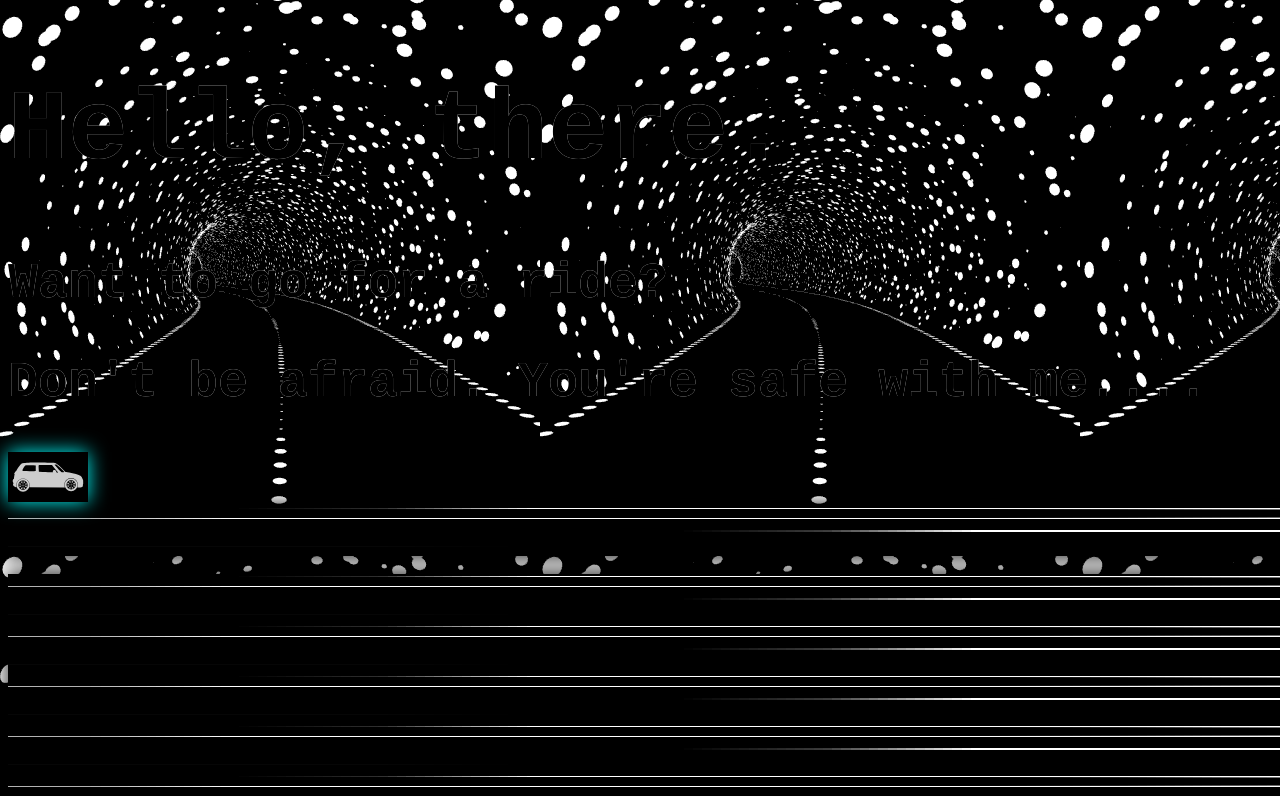
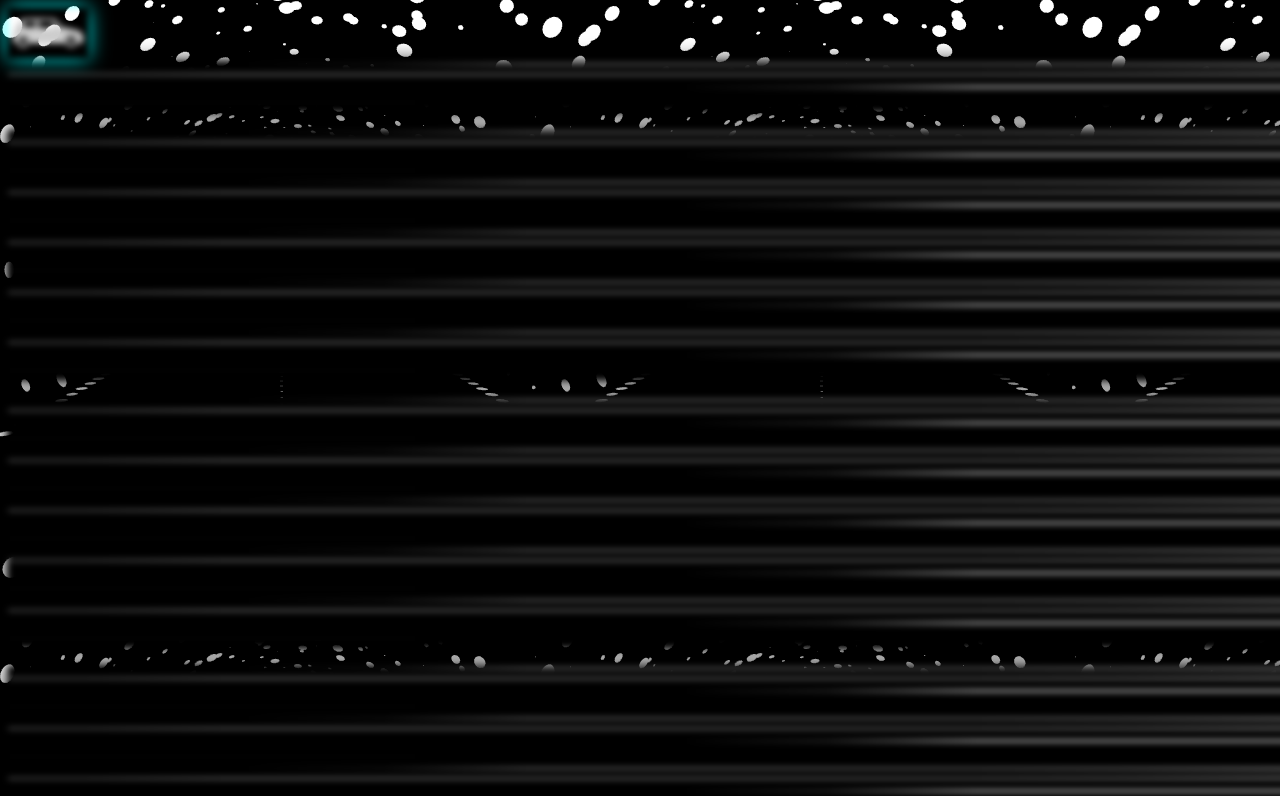
Before and after one commit to mbaptistabenedict/Ezra, a plain HTML site: page index.html in a window 1280 px wide. Shown: the top 796 px of the page. Drawn offline with Linux system fonts and the light colour scheme.

Commit message:
less words

```diff
--- a/index.html
+++ b/index.html
@@ -5,7 +5,7 @@
   }
   .orange-text {
     color: black;
-    text-shadow: 0px 0px 0px white;
+    text-shadow: 0px 0px 5px white;
     font-family: Courier;
   }
 
@@ -13,18 +13,21 @@
     text-align: left;
     font-family: Courier;
     font-size: 100px;
-    text-shadow: 0px 0px 0px white;
+    text-shadow: 0px 0px 5px white;
   }
    h2 {
+    color: black;
     text-align: left;
     font-family: Courier;
     font-size: 50px;
-    text-shadow: 0px 0px 0px white;
+    text-shadow: 0px 0px 5px white;
   }
   body {
     background-image: url(thing.gif);
     position: absolute;
     font-display: fixed;
+    filter: blur(3px);
+
     }
   img.display{
     display: block;
@@ -47,9 +50,6 @@
 
 
 </style>
-<h1 class="red-text">Hello, there.</h1>
-<h2 class="orange-text">Want to go for a ride?</h2>
-<h2>Don't be afraid. You're safe with me....</h2>
 <img class="display2" src="1448654230_city-car.svg" alt="description of image">
 <br>
 <br>
```
